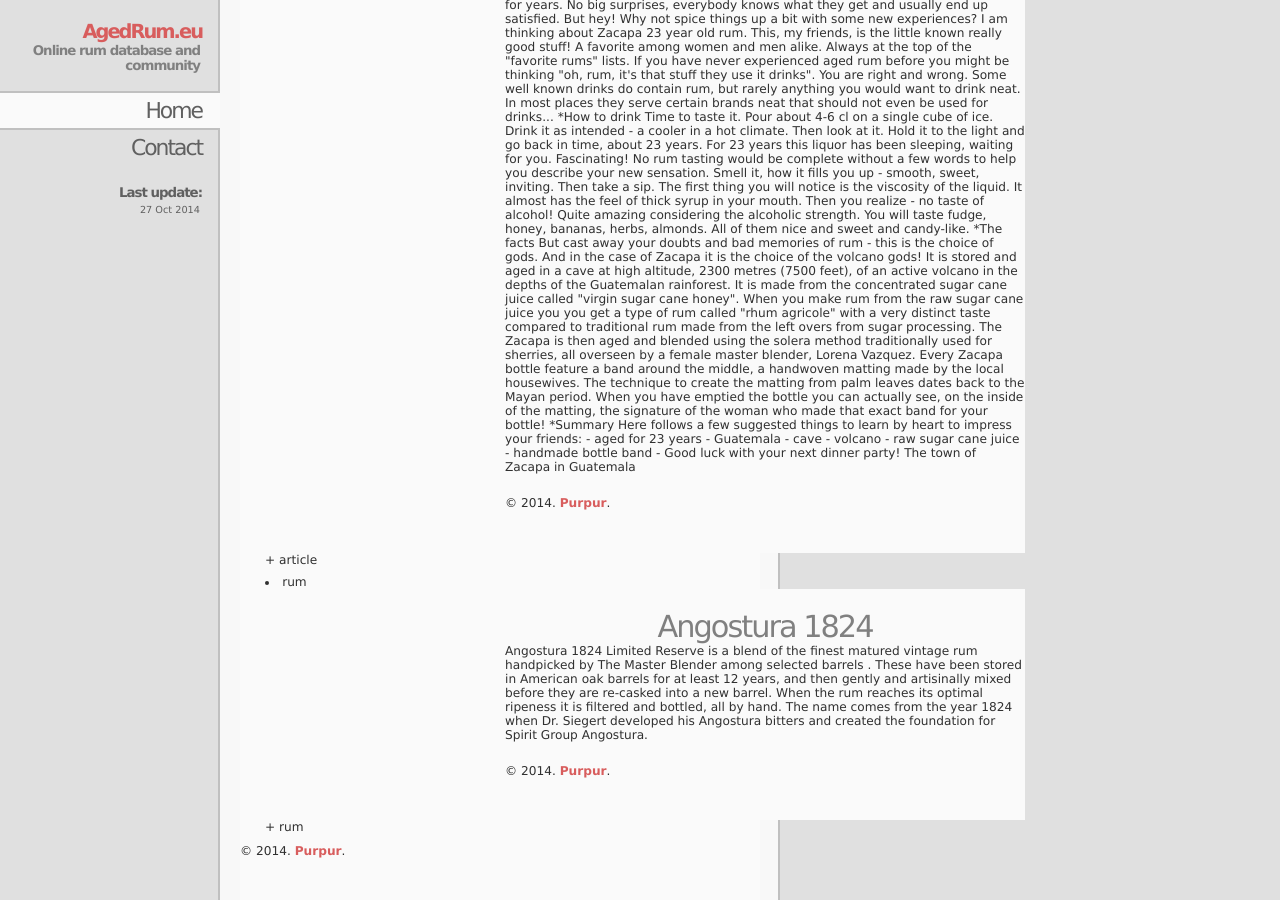
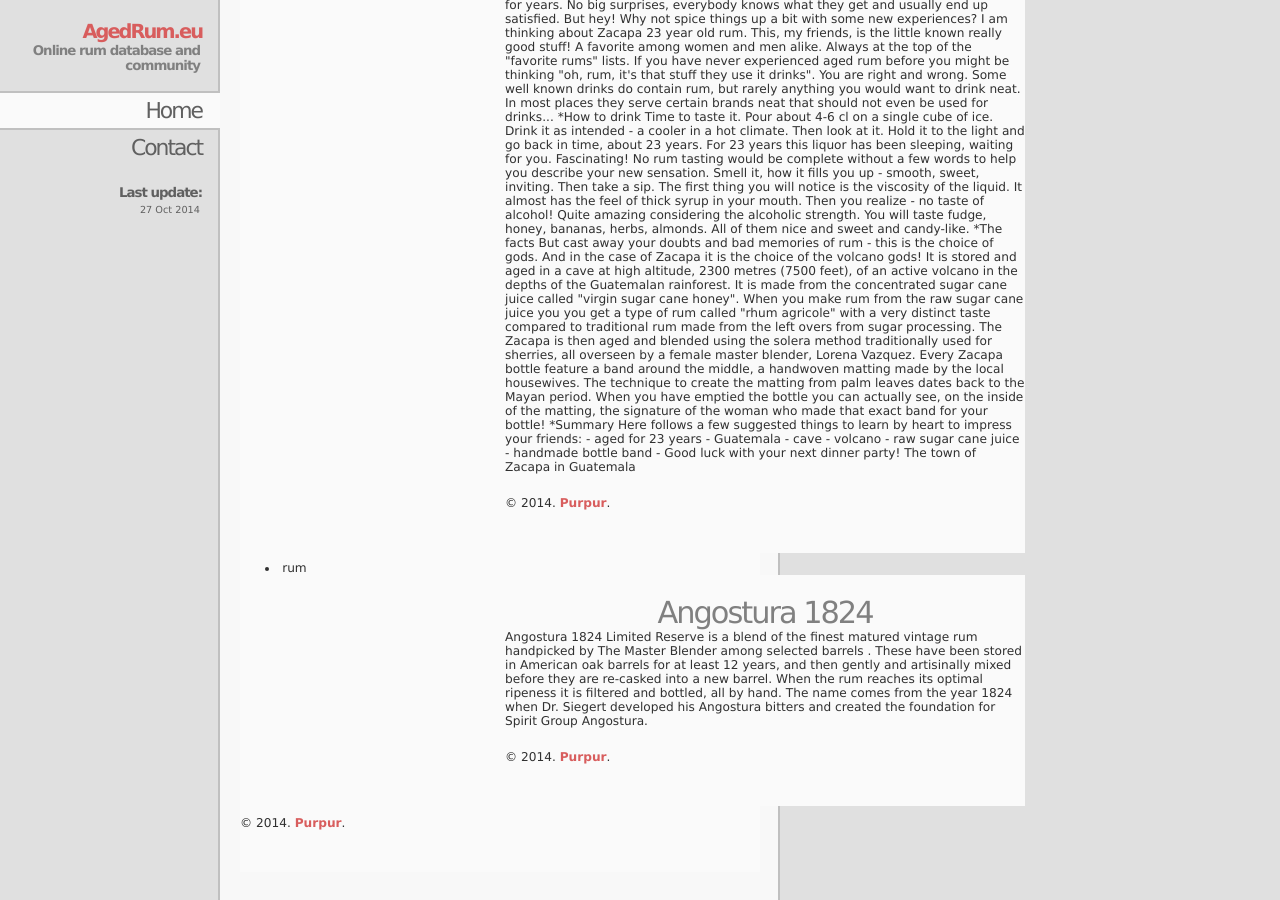
Before and after one commit to stavenek/agedrum, a Jekyll site: the page built from index.html, in a window 1280 px wide and 900 px high, scrolled down 2069 px. Built offline with Jekyll 4.4.1, drawn with Linux system fonts in a browser that asks for light colours.

Commit message:
Update index.html

```diff
--- a/index.html
+++ b/index.html
@@ -51,5 +51,5 @@
 
 cats
  {% for cat in site.categories %}
- <li>{{ cat }} + {{ cat[0] }}</li>
+ <li>{{ cat }} </li>
 {% endfor %}
```
